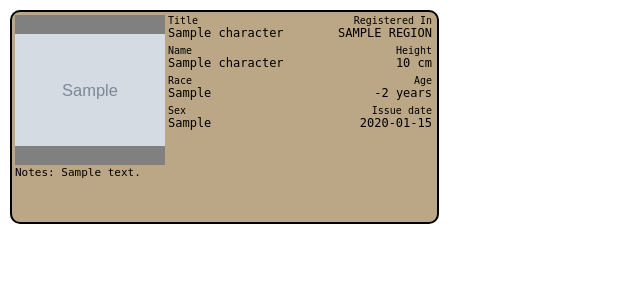
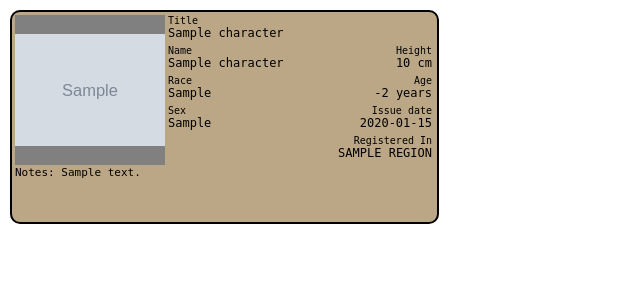
Before and after one commit to Tahvohck/HubRP, a Django app: page /char/cards in a window 1280 px wide. Shown: the top 300 px of the page, without its empty margins (0-640 px from the left). Run offline with Django 3.2, Linux system fonts and the light colour scheme; tables that the repository leaves empty hold one stand-in row (values such as "Sample post"); grey boxes marked "Sample" are stand-in pictures.

Commit message:
Repositioned nativeof

```diff
--- a/core/characters/static/char-card.css
+++ b/core/characters/static/char-card.css
@@ -59,7 +59,7 @@ div.height, div.age, div.joined, div.nativeof {
 	left: unset;
 	right: 5px;
 }
-div.nativeof{top: calc(var(--lineheight) * 0 + var(--shift));}
 div.height	{top: calc(var(--lineheight) * 1 + var(--shift));}
 div.age		{top: calc(var(--lineheight) * 2 + var(--shift));}
 div.joined	{top: calc(var(--lineheight) * 3 + var(--shift));}
+div.nativeof{top: calc(var(--lineheight) * 4 + var(--shift));}
--- a/core/characters/templates/characters/char-card.html
+++ b/core/characters/templates/characters/char-card.html
@@ -21,11 +21,11 @@
 		<div class=name>{{ character.name }}</div>
 		<div class=race>{{ character.race }}</div>
 		<div class=sex>{{ character.sex }}</div>
-		<div class=nativeof>{{ character.homeRegion.name.upper }}</div>
 		<div class=height>{{ character.height }} cm</div>
 		{% widthratio calcAge 365.2422 1 as ageYears %}{# ageDays / year length * 1 #}
 		<div class=age>{{ ageYears }} years</div>
 		<div class=joined>{{ character.joined.date.isoformat }}</div>
+		<div class=nativeof>{{ character.homeRegion.name.upper }}</div>
 	</div>
 	<div class=short>Notes: {{ character.shortDesc }}</div>
 </div>
```
Also changed, not shown: 1 other file.
